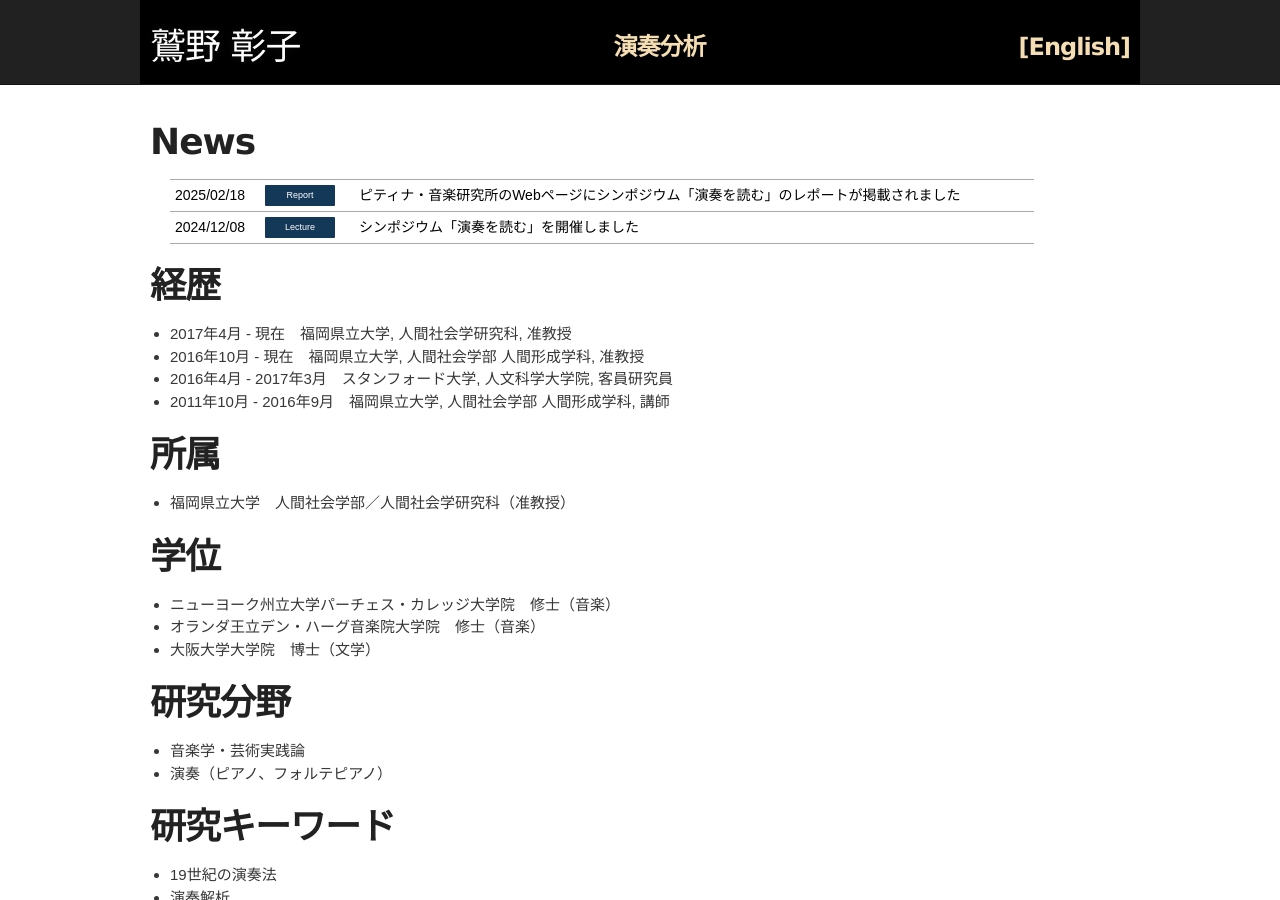
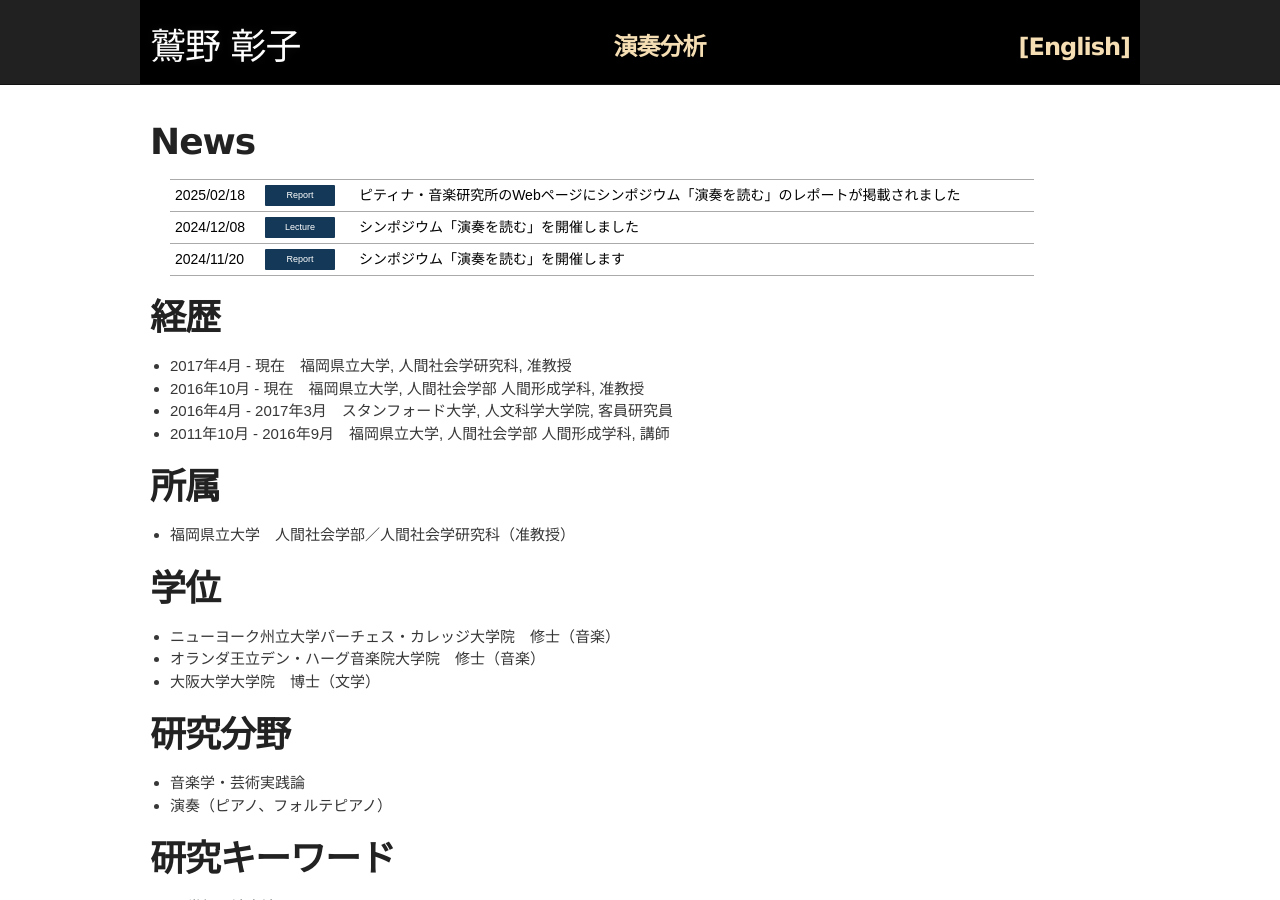
Before and after one commit to akikowashino/akikowashino.github.io, a Jekyll site: the page built from index.md, in a window 1280 px wide and 900 px high. Built offline with Jekyll 4.4.1, drawn with Linux system fonts in a browser that asks for light colours.

Commit message:
Update news.html

```diff
--- a/news.html
+++ b/news.html
@@ -19,5 +19,13 @@
 	</div>
 	<p>シンポジウム「演奏を読む」を開催しました</p>
 	</a>
+</li><li>
+	<a href="https://www.musicology.jp/event/894/" target="_blank">
+	<div>
+	<time datetime="2025-02-18">2024/11/20</time>
+	<p class="cat01">Report</p>
+	</div>
+	<p>シンポジウム「演奏を読む」を開催します</p>
+	</a>
 </li>
 </ul>
```
